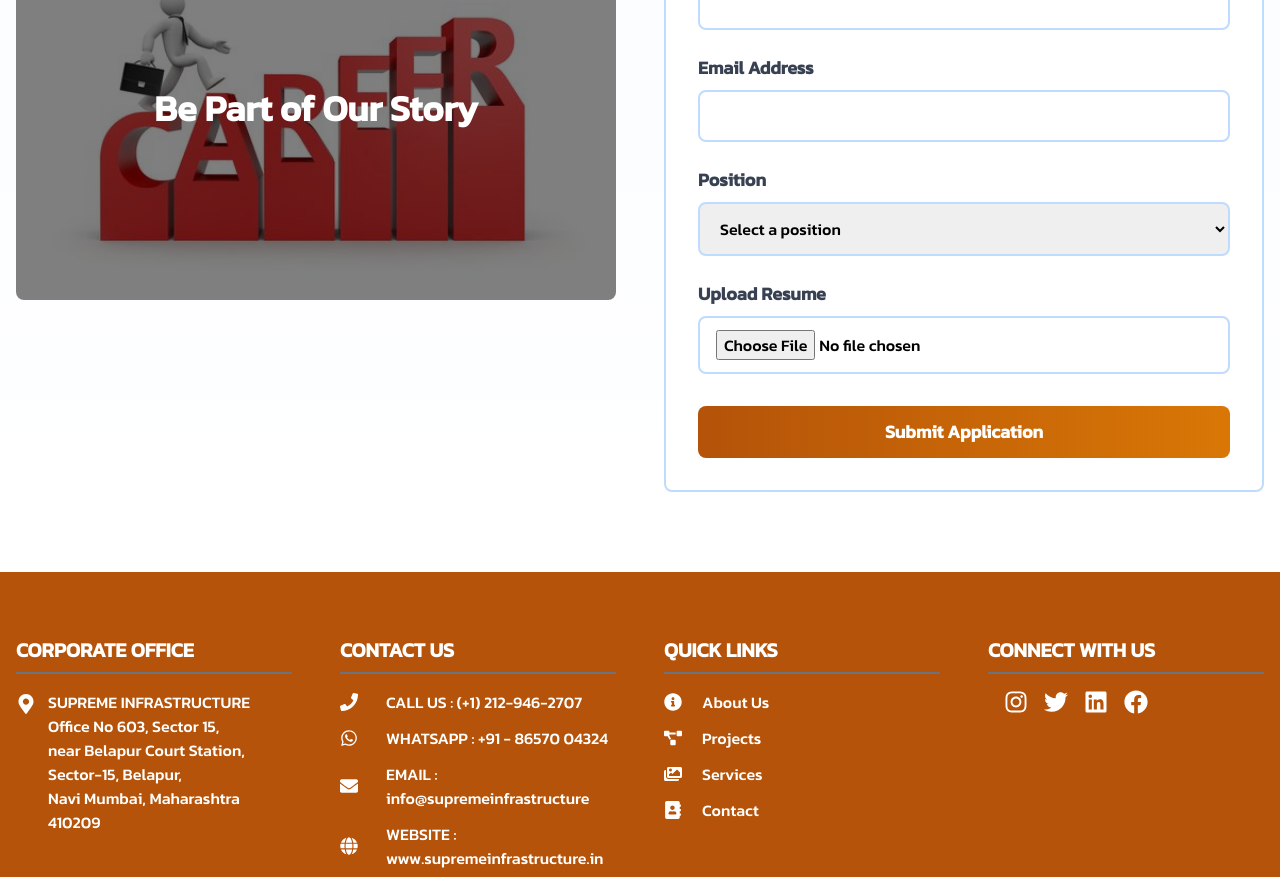
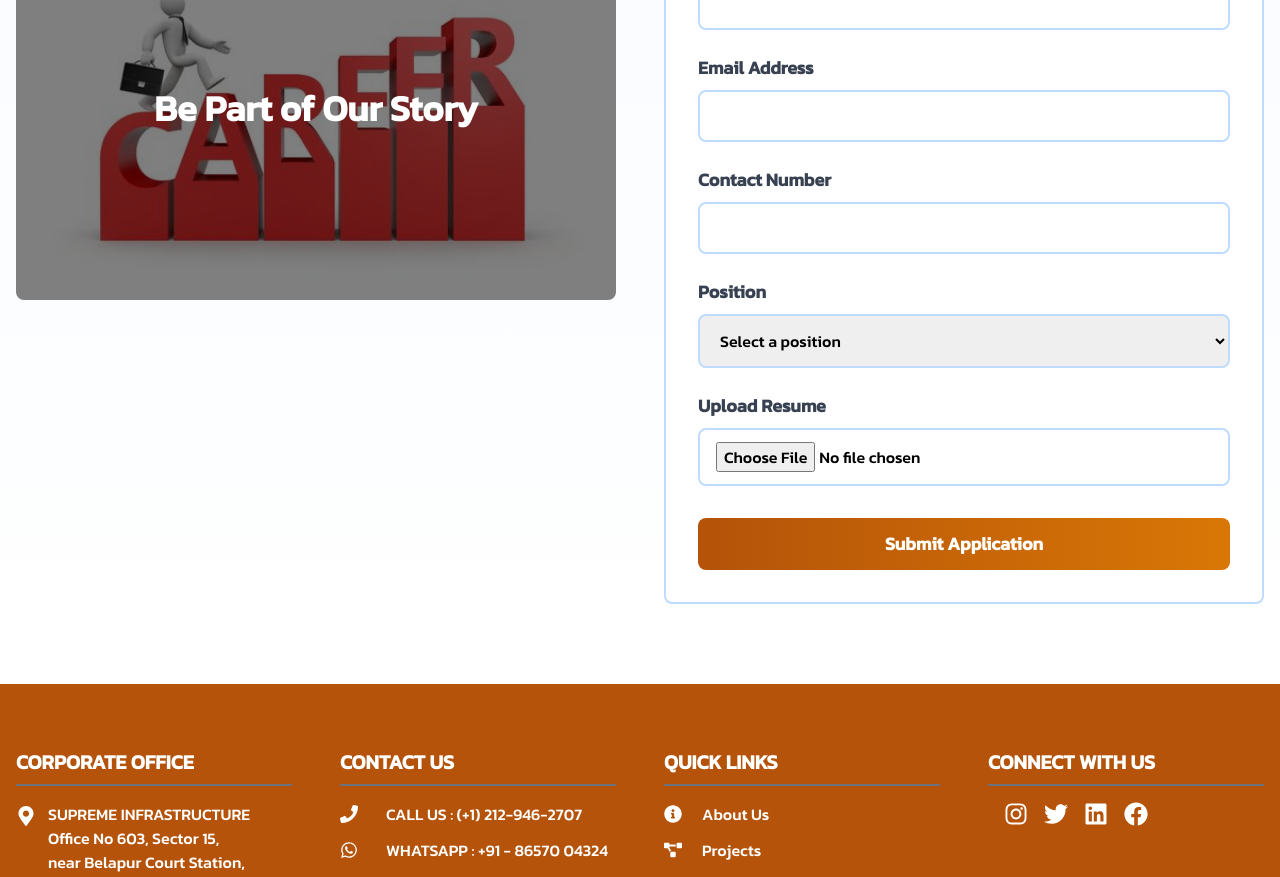
Before and after one commit to AkshayKalamkarr/supremeinfrastructure, a Next.js app: page /contact/career in a window 1280 px wide. Shown: the part 1404-2281 px from the top of the page. Built offline with nearby package versions, Linux system fonts and the light colour scheme.

Commit message:
New Code

```diff
--- a/app/contact/career/page.jsx
+++ b/app/contact/career/page.jsx
@@ -128,6 +128,20 @@ const CareerPage = () => {
                                     onChange={handleChange}
                                 />
                             </div>
+
+                            {/* Contact Number Section */}
+                            <div className="mb-6">
+                                <label htmlFor="contactNumber" className="block mb-2 text-lg font-semibold text-gray-700">Contact Number</label>
+                                <input
+                                    type="tel"
+                                    id="contactNumber"
+                                    name="contactNumber"
+                                    pattern="^\+?[1-9]\d{1,14}$" // Optional regex for phone number format validation
+                                    className="w-full px-4 py-3 border-2 border-blue-200 rounded-lg focus:outline-none focus:border-blue-500 transition duration-300"
+                                    required
+                                    onChange={handleChange}
+                                />
+                            </div>
                             <div className="mb-6">
                                 <label htmlFor="position" className="block mb-2 text-lg font-semibold text-gray-700">Position</label>
                                 <select
@@ -143,6 +157,7 @@ const CareerPage = () => {
                                     ))}
                                 </select>
                             </div>
+
                             <div className="mb-8">
                                 <label htmlFor="resume" className="block mb-2 text-lg font-semibold text-gray-700">Upload Resume</label>
                                 <input
@@ -155,6 +170,7 @@ const CareerPage = () => {
                                     onChange={handleChange}
                                 />
                             </div>
+
                             <motion.button
                                 type="submit"
                                 className="w-full bg-gradient-to-r from-amber-700 to-amber-600 hover:bg-blue-700 text-white text-lg font-bold py-3 px-6 rounded-lg transition duration-300"
@@ -165,6 +181,7 @@ const CareerPage = () => {
                             </motion.button>
                         </form>
                     </div>
+
                 </section>
             </main>
         </div>
```
